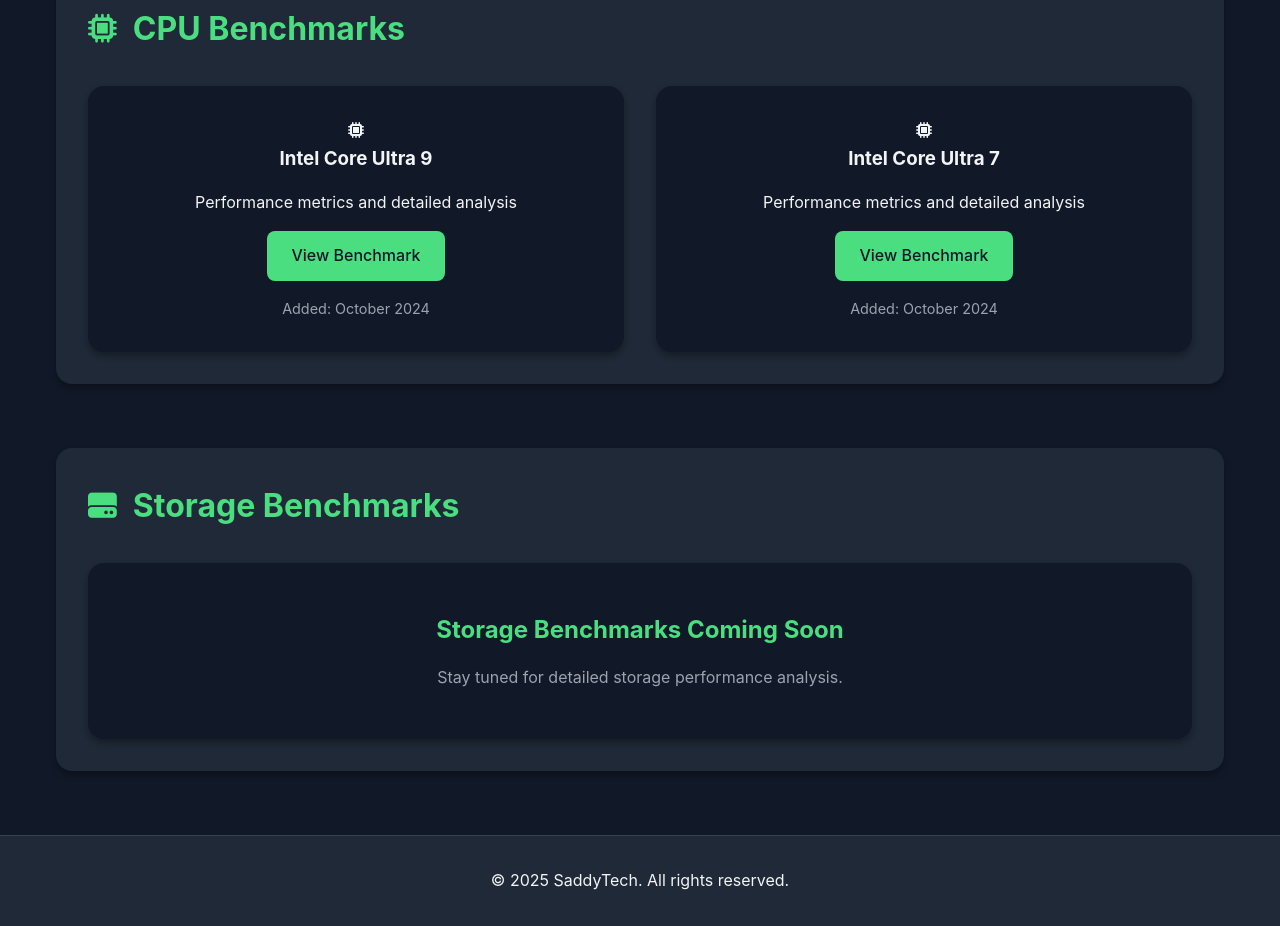
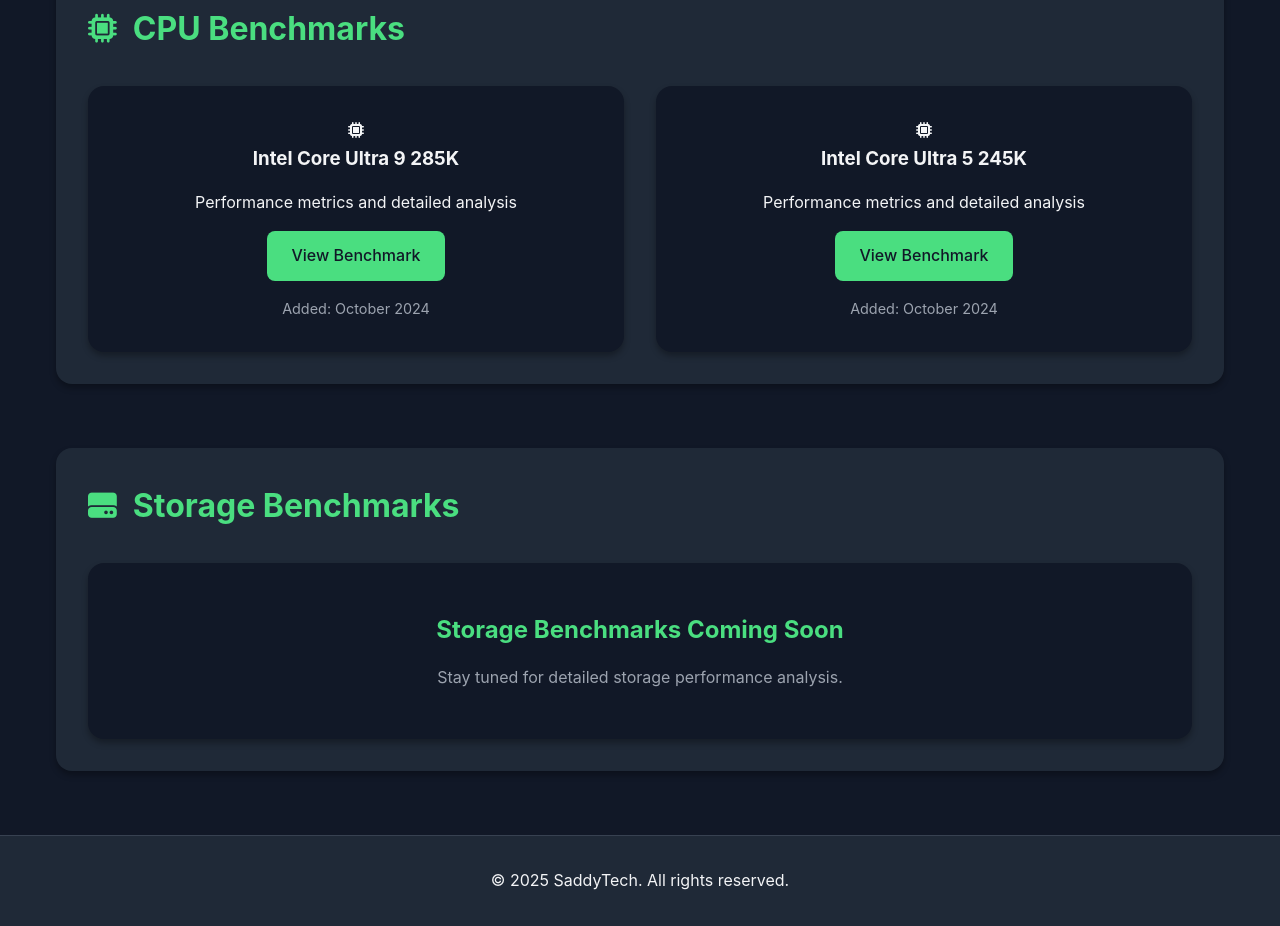
Before and after one commit to Saddytech/benchmark, a plain HTML site: page index.html in a window 1280 px wide. Shown: the part 975-1901 px from the top of the page. Drawn offline with Linux system fonts and the light colour scheme.

Commit message:
Aggiorna i nomi dei processori Intel Core Ultra 9 e Ultra 7 con le rispettive versioni 285K e 245K

```diff
--- a/index.html
+++ b/index.html
@@ -95,7 +95,7 @@
                         <div class="cpu-icon">
                             <i class="fas fa-microchip"></i>
                         </div>
-                        <h3>Intel Core Ultra 9</h3>
+                        <h3>Intel Core Ultra 9 285K</h3>
                         <div class="benchmark-info">
                             <p>Performance metrics and detailed analysis</p>
                         </div>
@@ -107,7 +107,7 @@
                         <div class="cpu-icon">
                             <i class="fas fa-microchip"></i>
                         </div>
-                        <h3>Intel Core Ultra 7</h3>
+                        <h3>Intel Core Ultra 5 245K</h3>
                         <div class="benchmark-info">
                             <p>Performance metrics and detailed analysis</p>
                         </div>
```
